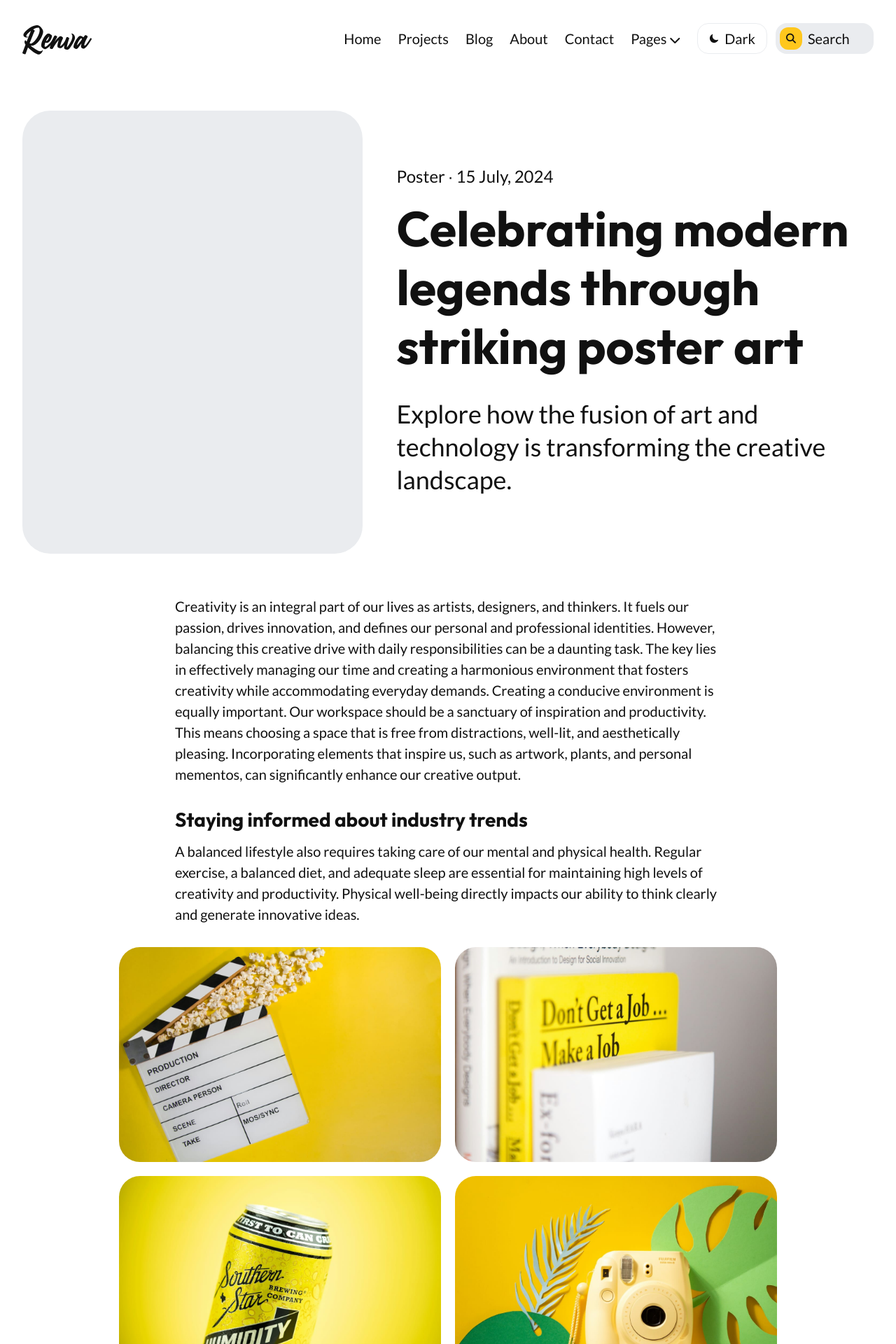
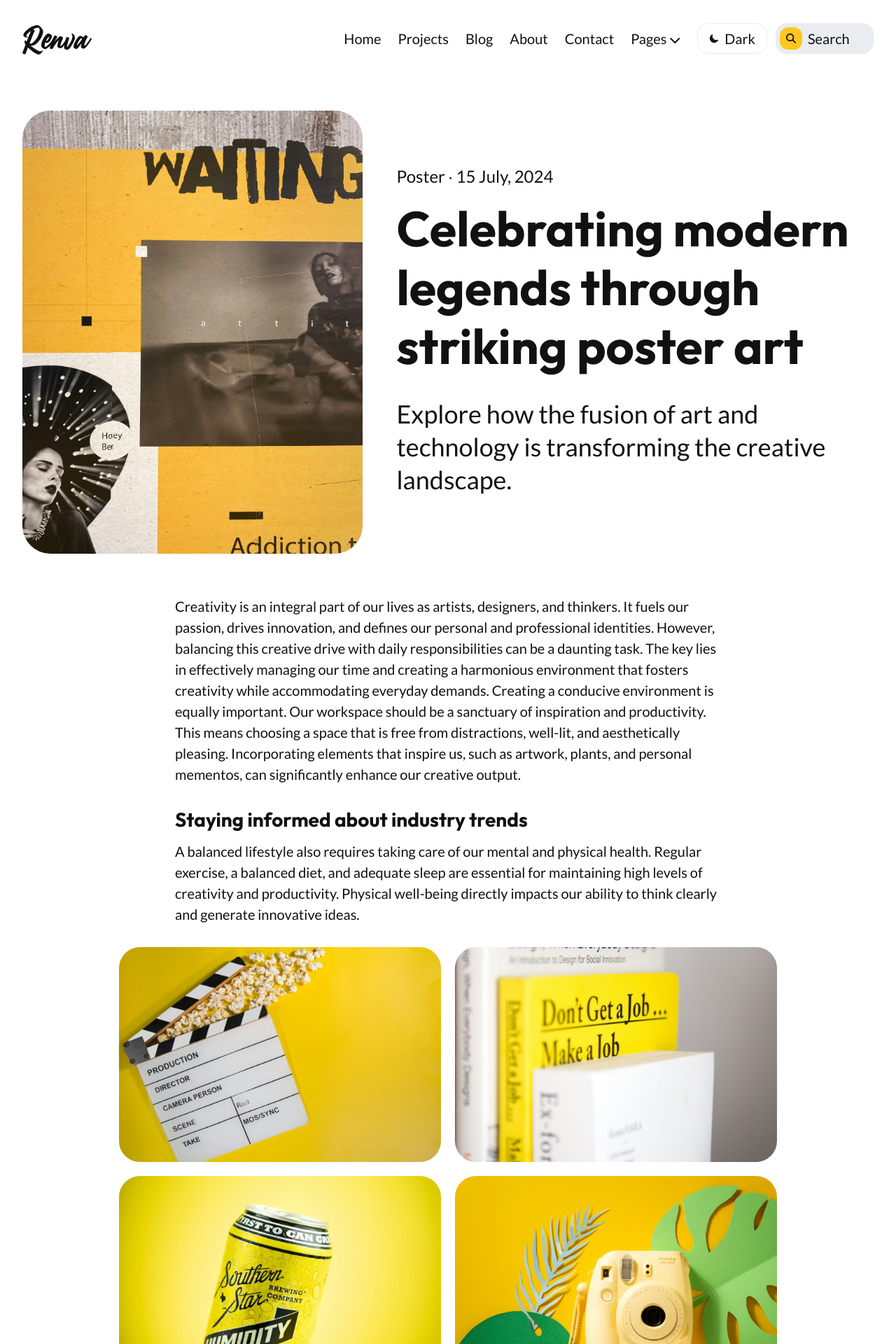
Before and after one commit to TimothyBunker/TimBunkerPortfolio, a Jekyll site: the page built from _projects/celebrating-modern-legends-through-striking-poster-art.md, in a window 1280 px wide. Shown: the top 1920 px of the page at 70% size. Built offline with Jekyll 4.4.1, drawn with Linux system fonts in a browser that asks for light colours.

Commit message:
Update project.html

```diff
--- a/_layouts/project.html
+++ b/_layouts/project.html
@@ -8,7 +8,7 @@ layout: default
     <div class="project-page__left">
       {% if page.image %}
       <div class="project-page__image">
-        <img class="lazy" data-src="{{ page.image | relative_url }}" alt="{{ page.title }}">
+        <img class="lazy" data-src="{{ page.image }}" alt="{{ page.title }}">
       </div>
       {% endif %}
       {% if page.image_caption %}
```
